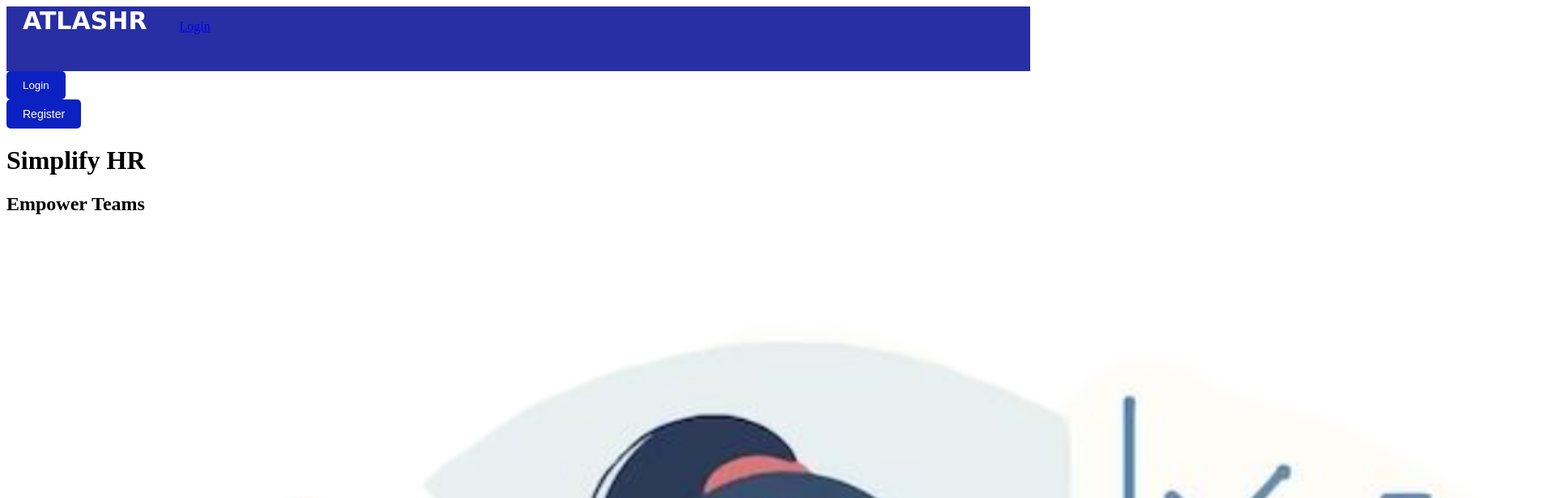
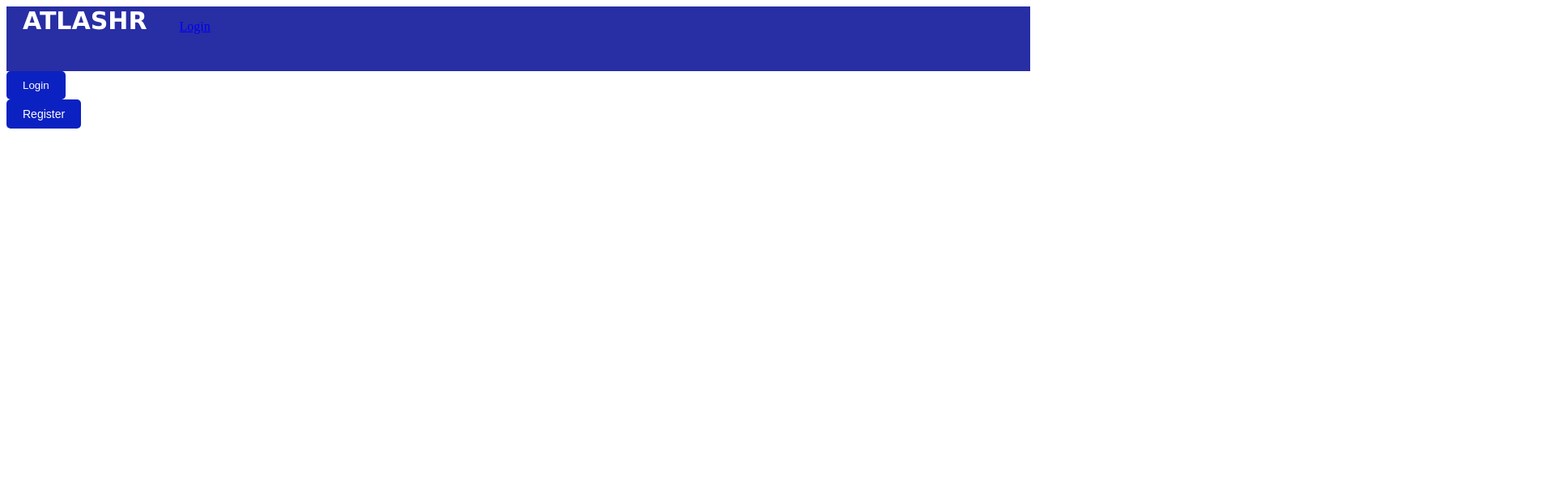
Before and after one commit to NetworkcoTeam/HR_Tool, a React (Create React App) app: page / in a window 1280 px wide. Shown: the top 616 px of the page at 81% size, 1920 px wide, since content can reach past the window. Built offline with nearby package versions, Linux system fonts and the light colour scheme.

Commit message:
work from here

```diff
--- a/src/App.js
+++ b/src/App.js
@@ -1,18 +1,18 @@
 //import Landing from './Pages/Landing';
 import Navbar from './Components/Navbar';
 import './App.css';
-import HeroSection from './Components/HeroSection';
-import LoginForm from './Components/LoginForm';
-import RegisterForm from './Components/RegisterForm';
+//import HeroSection from './Components/HeroSection';
+import Landing from './Pages/Landing';
 
 function App() {
   return (
     <>
 
     <Navbar />
-     <LoginForm />
-     <RegisterForm />
-     <HeroSection />
+
+      <Landing />
+
+   {/*  <HeroSection /> */}
 
 
 
--- a/src/Pages/Landing.js
+++ b/src/Pages/Landing.js
@@ -0,0 +1,18 @@
+import LoginForm from '../Components/LoginForm';
+import RegisterForm from '../Components/RegisterForm';
+import './Landing.css';
+
+
+
+function Landing() {
+    return (
+        <>
+
+
+            <LoginForm />
+            <RegisterForm />
+        </>
+    );
+}
+
+export default Landing;
```
Also changed, not shown: src/Pages/Landing.css (added).
